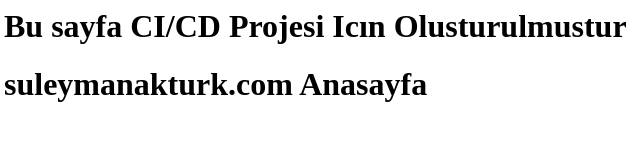
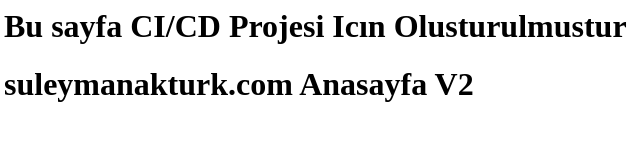
Before and after one commit to suleymanakturk/CI-CD_Project, a plain HTML site: page Project_File/index.html in a window 1280 px wide. Shown: the full height of the page, 4-644 px from the left. Drawn offline with Linux system fonts and the light colour scheme.

Commit message:
index.html Düzenlendi

```diff
--- a/Project_File/index.html
+++ b/Project_File/index.html
@@ -1,6 +1,6 @@
 <body>
 
 <h1> Bu sayfa CI/CD Projesi Icın Olusturulmustur</h1>
-<h1> suleymanakturk.com Anasayfa </h1>
+<h1> suleymanakturk.com Anasayfa V2 </h1>
 
 </body>
```
